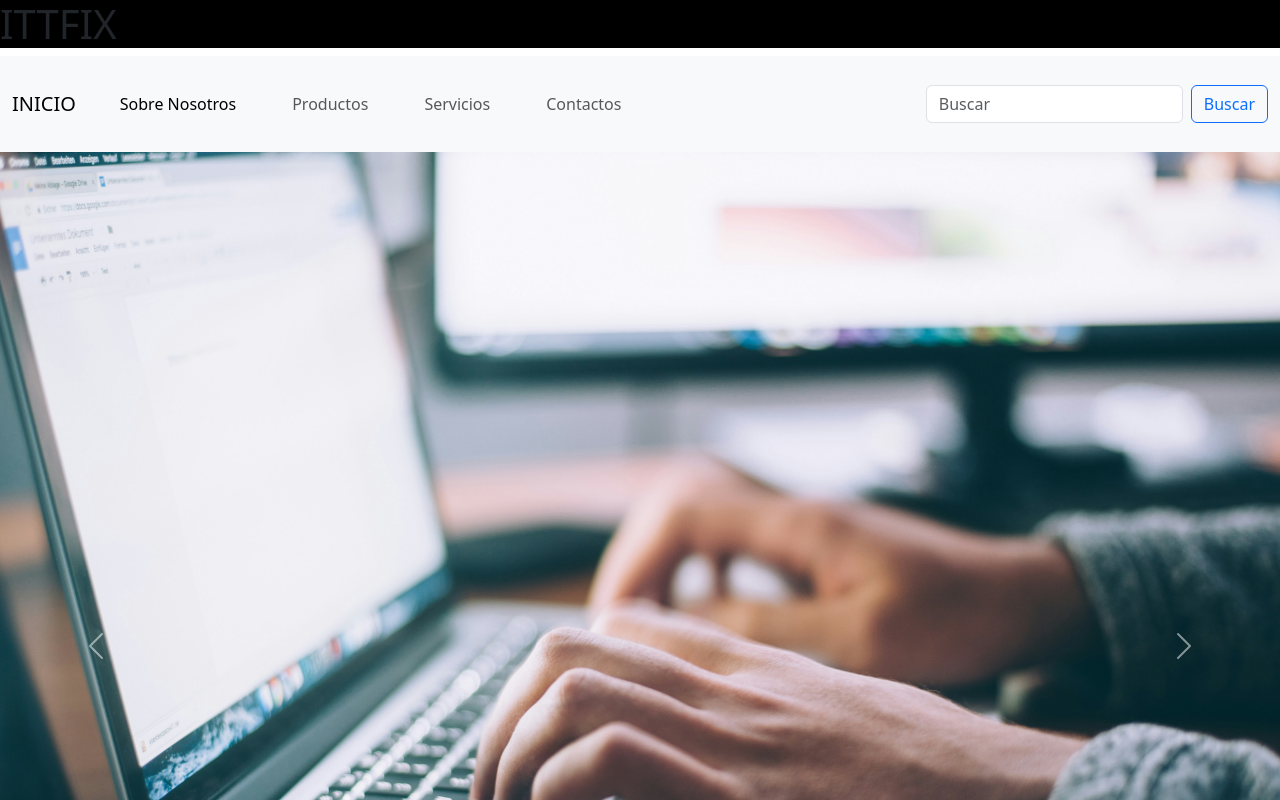
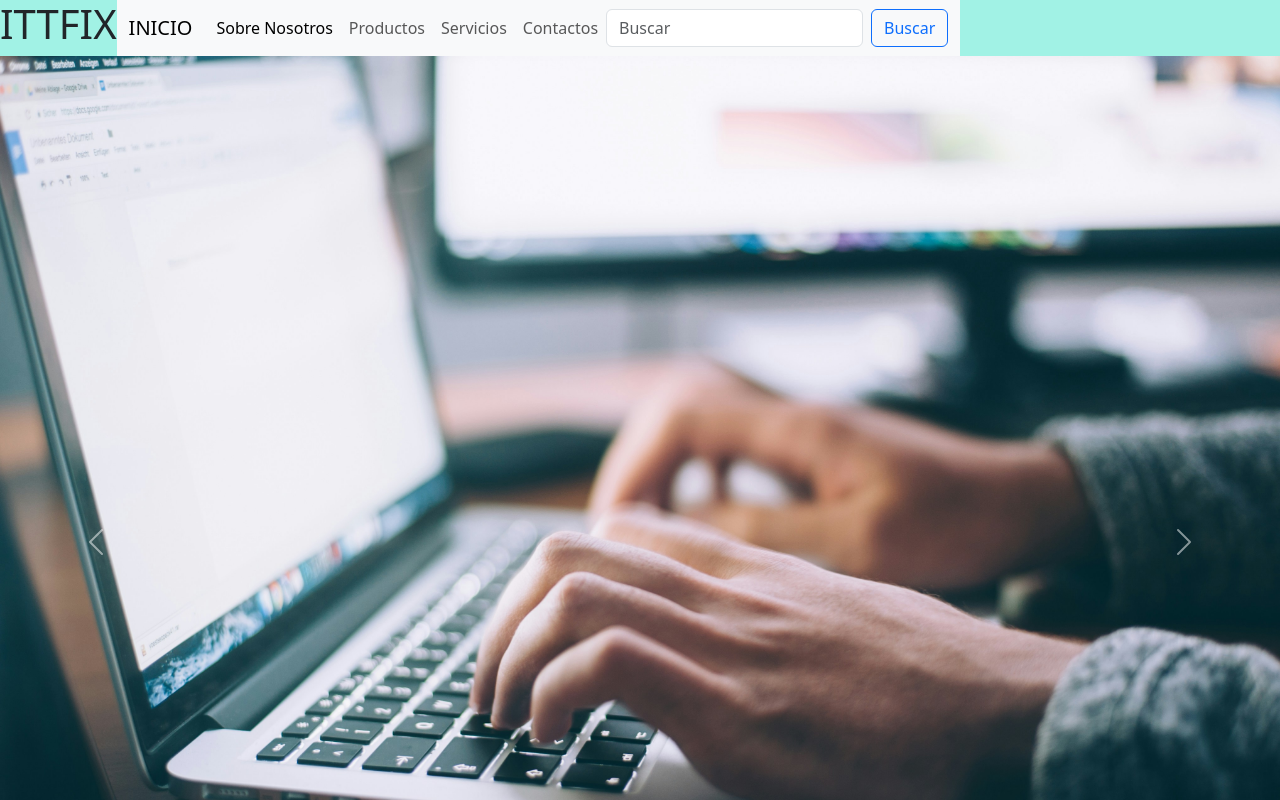
Before and after one commit to alejandrobanegas681/coderhousegit, a website: page index.html in a window 1280 px wide. Shown: the top 800 px of the page. Drawn offline with Linux system fonts and the light colour scheme.

Commit message:
puebasass

```diff
--- a/index.html
+++ b/index.html
@@ -4,12 +4,12 @@
     <meta charset="UTF-8">
     <meta name="viewport" content="width=device-width, initial-scale=1.0">
     <link rel="stylesheet" href="bootstrap/css/bootstrap.min.css">
-    <link rel="stylesheet" href="./css/style.css">
+    <link rel="stylesheet" href="/css/styles.css">
     <title>ITTFIX</title>
 </head>
   <body>
-    <header>
-      <h1 style="background-color: black;">ITTFIX</h1>
+    <header class="header">
+      <h1 class="h1">ITTFIX</h1>
       <nav class="navbar navbar-expand-lg bg-body-tertiary">
         <div class="container-fluid">
           <a class="navbar-brand" href="#">INICIO</a>
@@ -49,7 +49,7 @@
           </ul>
         </nav>-->
     <main>
-      <section class="sec1">
+      <section class="header">
           <div id="carouselExampleRide" class="carousel slide" data-bs-ride="true">
             <div class="carousel-inner">
               <div class="carousel-item active">
--- /dev/null
+++ b/scss/styles.scss
@@ -0,0 +1,15 @@
+$color1:#A1F2E5;
+$color2:#50D7F2;
+$color3:#F5E05B;
+$fuentetitulos:"Fascinate Inline", system-ui;
+$fuentesubtitulos: "Bebas Neue", sans-serif;
+
+header{
+    background-color: $color1;
+    font-family: $fuentetitulos;
+    display:flex;
+    text-align: center;
+}
+h1,h2,h3{
+    font-family: $fuentetitulos;
+}
```
Also changed, not shown: package.json (added, +11 -0 lines), css/style.css (line endings or trailing spaces), css/styles.css (added), 1 other file.
